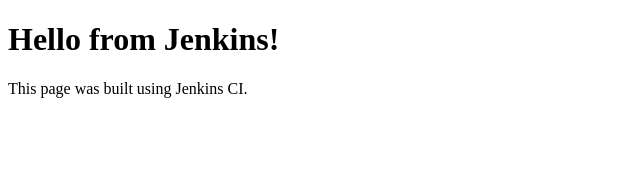
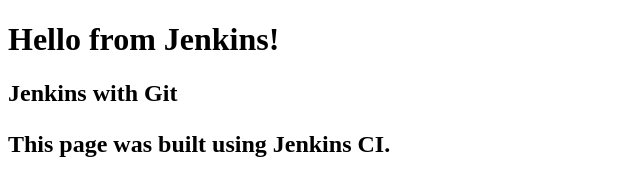
Before and after one commit to ramakir/jenkins-demo, a plain HTML site: page index.html in a window 1280 px wide. Shown: the whole page, without its empty margins (0-640 px from the left). Drawn offline with Linux system fonts and the light colour scheme.

Commit message:
Poll SCM test

```diff
--- a/index.html
+++ b/index.html
@@ -6,7 +6,7 @@
 <body>
 
 <h1>Hello from Jenkins!</h1>
-
+<h2>Jenkins with Git<h2>
 <p>This page was built using Jenkins CI.</p>
 
 </body>
```
